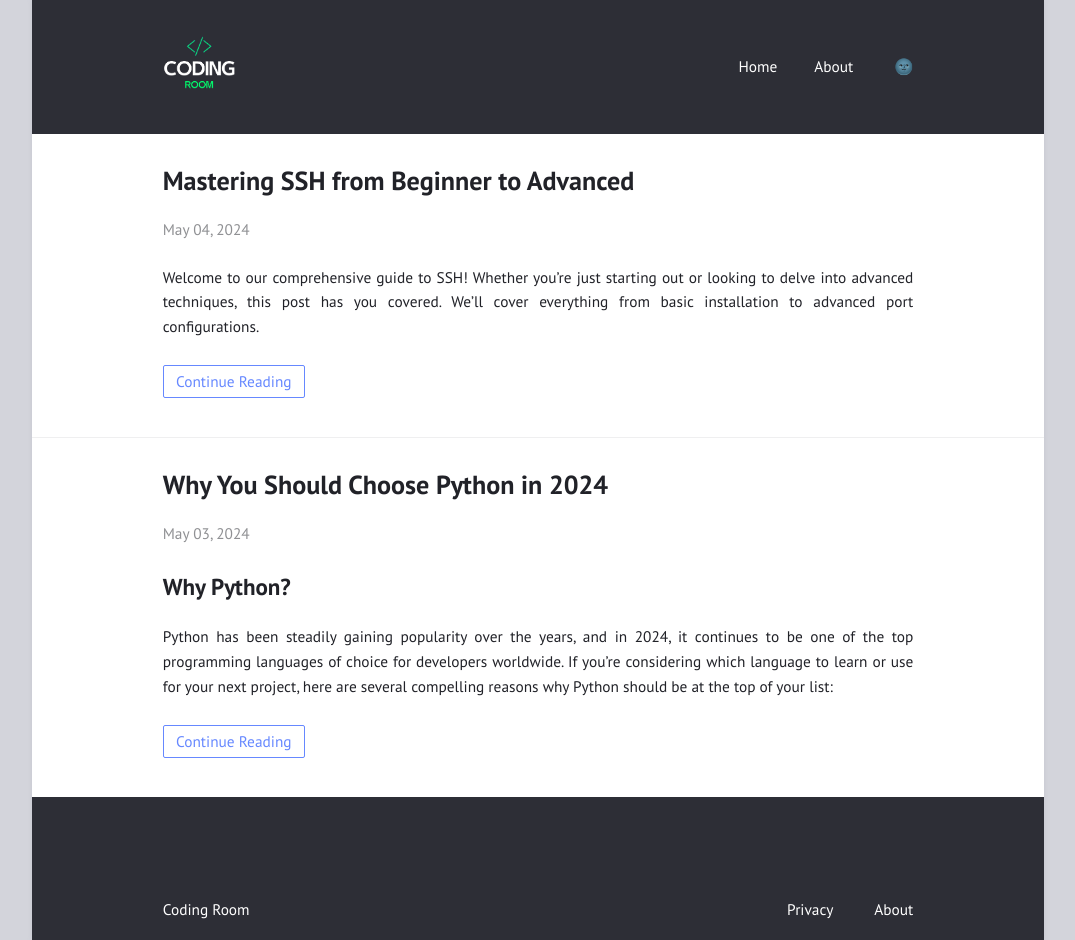
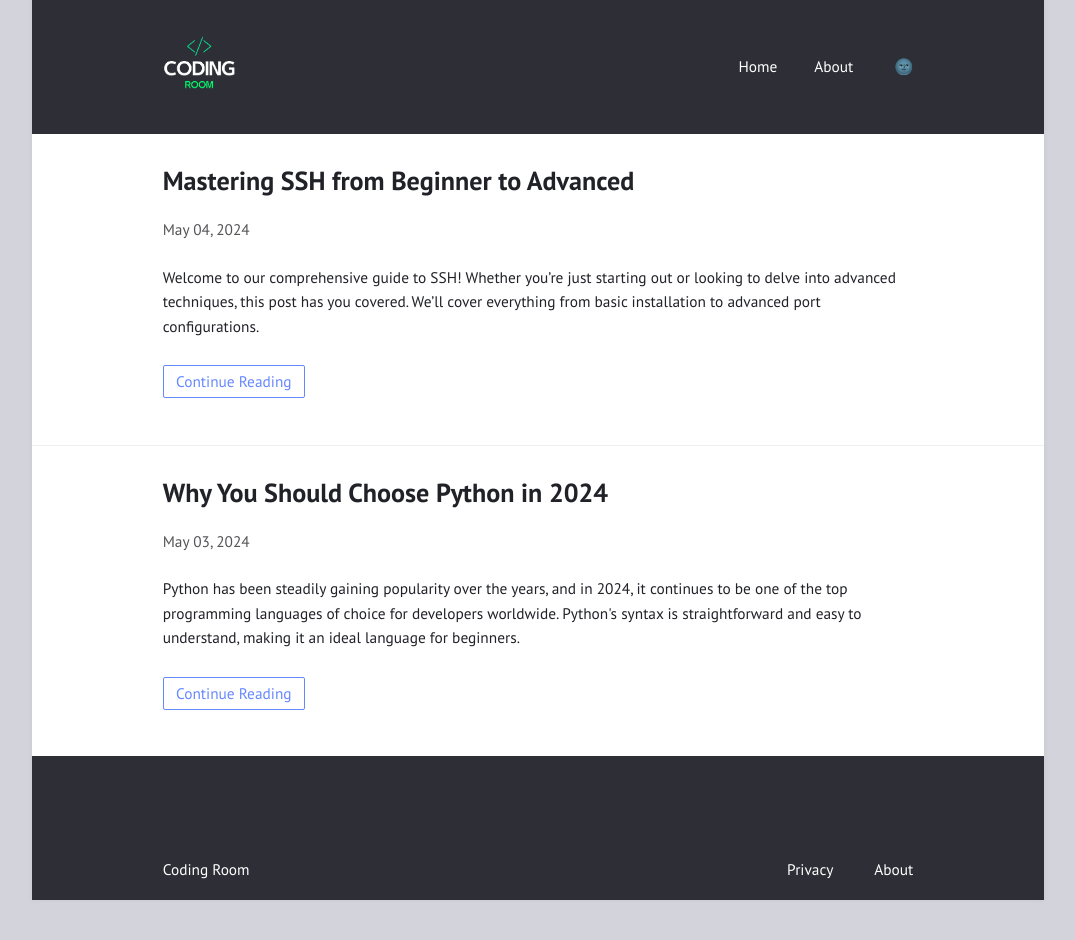
Before and after one commit to exploreprogramming/exploreprogramming.github.io, a Jekyll site: the page built from index.html, in a window 1280 px wide. Shown: the whole page, without its empty margins (102-1177 px from the left). Built offline with Jekyll 4.4.1, drawn with Linux system fonts in a browser that asks for light colours; the list of posts is cut into pages by our own code; after the commit the page ends 900 px from its top, so only the background shows below that.

Commit message:
seo purpose

```diff
--- a/_config.yml
+++ b/_config.yml
@@ -4,12 +4,12 @@ description: "Coding Room is a dedicated platform designed to provide comprehens
 image: "/assets/images/icons/logo.png"
 permalink: /:title/
 lang: "en"
-excerpt_separator: "<!-- Read More -->"
+# excerpt_separator: "<!-- Read More -->"
 date_format: "%B %d, %Y"
 
 # Layout
 
-show_excerpts: true        # show article excerpts on the home page
+show_excerpts: false        # show article excerpts on the home page
 show_frame: true           # adds a gray frame to the site
 show_sidebar: false        # show a sidebar instead of the usual header
 minimal: false             # use a dark header
--- a/_includes/home.html
+++ b/_includes/home.html
@@ -1,6 +1,6 @@
 {%- assign posts = paginator.posts | default: site.posts -%} {% for post in posts %}
 <article>
-    {% include meta.html post=post preview=true %} {{ post.excerpt }}
+    {% include meta.html post=post preview=true %} {{ post.description }}
     <div class="more"><a href="{{ post.url | relative_url }}">Continue Reading</a></div>
 </article>
 {% endfor %} {% if paginator.total_pages > 1 %}
--- a/_posts/2024-05-03-why-you-should-choose-python-in-2024.md
+++ b/_posts/2024-05-03-why-you-should-choose-python-in-2024.md
@@ -1,12 +1,12 @@
 ---
 layout: post
 title: Why You Should Choose Python in 2024
-description: Python has been steadily gaining popularity over the years, and in 2024, it continues to be one of the top programming languages of choice for developers worldwide.
+description: Python has been steadily gaining popularity over the years, and in 2024, it continues to be one of the top programming languages of choice for developers worldwide. Python's syntax is straightforward and easy to understand, making it an ideal language for beginners.
 image: /assets/images/photos/python-banner.png
 category: [python, programming language]
 ---
 
-# Why Python?
+## Why Python?
 Python has been steadily gaining popularity over the years, and in 2024, it continues to be one of the top programming languages of choice for developers worldwide. If you're considering which language to learn or use for your next project, here are several compelling reasons why Python should be at the top of your list:
 <!-- Read More -->
 <div style="text-align:center"><img alt="Coding Room" src="/assets/images/photos/python-banner.png" /></div>
--- a/_sass/basic.sass
+++ b/_sass/basic.sass
@@ -35,7 +35,7 @@ header a, footer a, aside a
   color: inherit
 
 header time
-  color: reduce(100)
+  color: #555558
 
 hr
   border: 1px solid reduce(30)
--- a/index.html
+++ b/index.html
@@ -5,8 +5,4 @@ description: Coding Room is a dedicated platform designed to provide comprehensi
 image: /assets/images/icons/cr.png
 ---
 
-{% if site.show_excerpts %}
-  {% include home.html %}
-{% else %}
-  {% include archive.html title="Posts" %}
-{% endif %}
+{% include home.html %}
```
Also changed, not shown: _posts/2024-05-04-mastering-ssh-from-beginner-to-advanced.md (+1 -1 lines).
